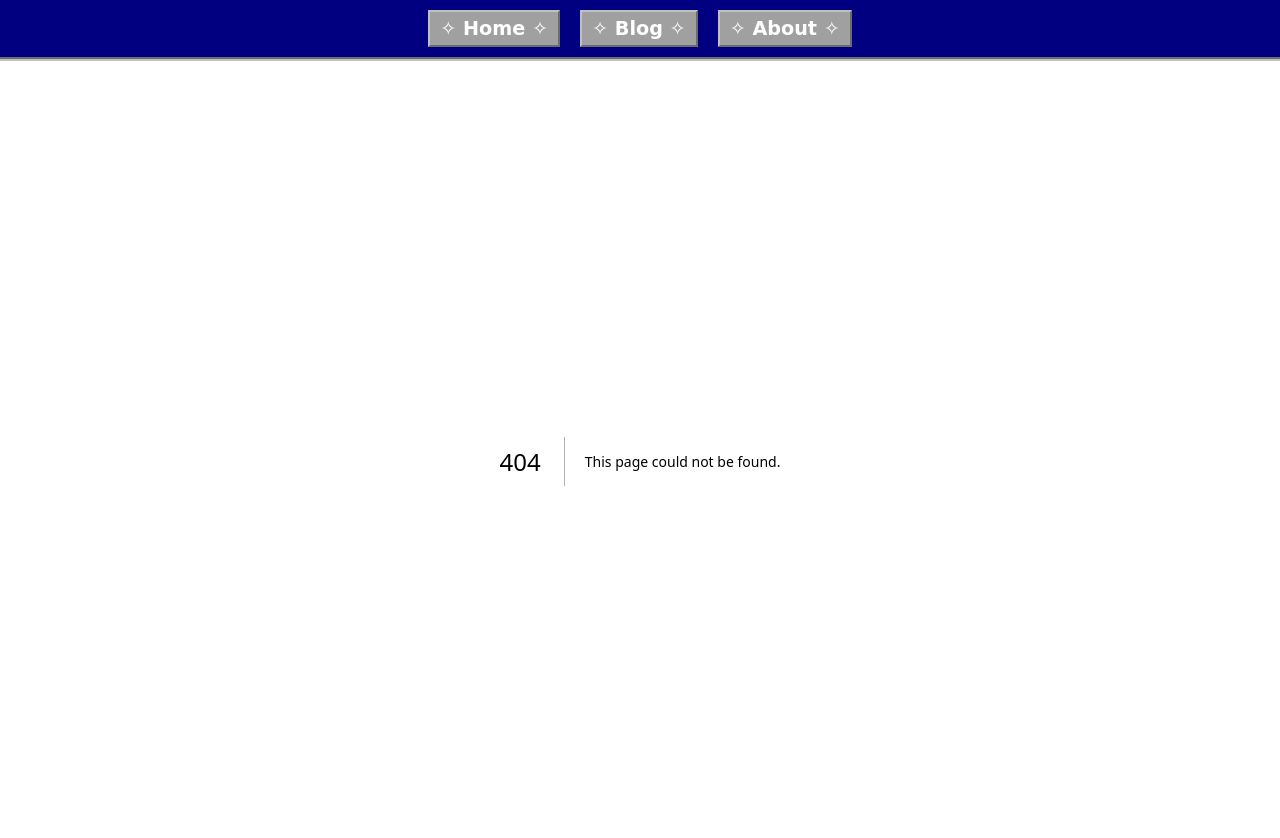
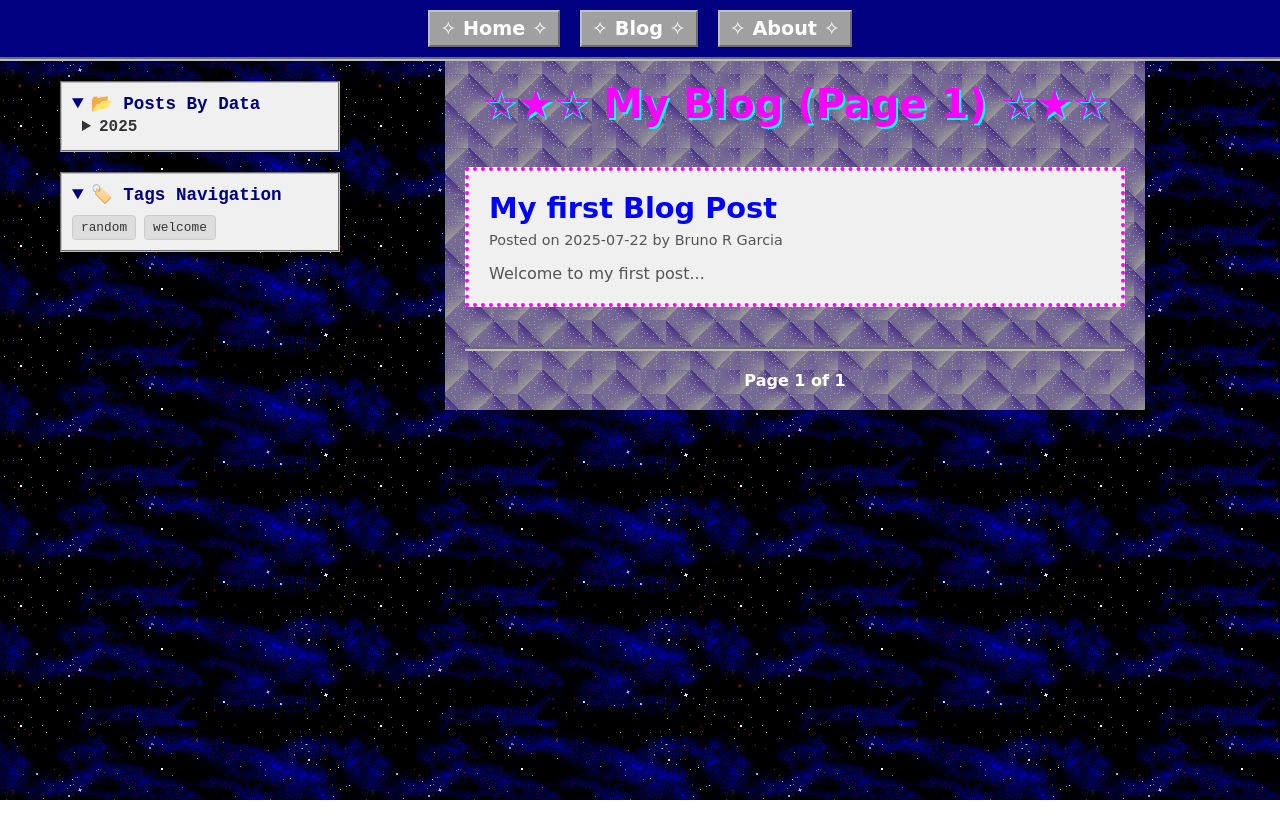
Before and after one commit to BrunoYDev/My-Blog, a Next.js app: page /blog/page/1 in a window 1280 px wide. Before the commit this address had no page. Shown: the top 838 px of the page. After the commit the page ends 800 px from the top, so only its background shows below. Built offline with nearby package versions, Linux system fonts and the light colour scheme.

Commit message:
Add: Blog pagination

```diff
--- a/src/app/blog/blog.module.css
+++ b/src/app/blog/blog.module.css
@@ -1,10 +1,10 @@
 .blogSection {
   width: 100%;
   max-width: 700px;
-  height: 100vh;
+  height: 100%;
   margin: 0 auto;
   padding: 20px;
-   background-image: url('/backgrounds/926glitter.gif');
+  background-image: url('/backgrounds/926glitter.gif');
   background-repeat: repeat;
   background-attachment: fixed;
 }
--- /dev/null
+++ b/src/app/blog/page/[pageNumber]/page.tsx
@@ -0,0 +1,50 @@
+import { getSortedPostsData } from '../../../../../lib/posts';
+import Link from 'next/link';
+import styles from '../../blog.module.css';
+import { PaginationControls } from '@/components/PaginationControls/PaginationControls' ;
+import { notFound } from 'next/navigation';
+
+const POSTS_PER_PAGE = 5;
+
+export async function generateStaticParams() {
+  const allPosts = getSortedPostsData();
+  const totalPages = Math.ceil(allPosts.length / POSTS_PER_PAGE);
+
+  return Array.from({ length: totalPages - 1 }, (_, i) => ({
+    pageNumber: (i + 2).toString(),
+  }));
+}
+
+export default function PaginatedBlogPage({ params }: { params: { pageNumber: string } }) {
+  const page = parseInt(params.pageNumber);
+  const allPosts = getSortedPostsData();
+  const totalPages = Math.ceil(allPosts.length / POSTS_PER_PAGE);
+
+  if (page > totalPages || page < 1) {
+    notFound();
+  }
+
+  const startIndex = (page - 1) * POSTS_PER_PAGE;
+  const postsToShow = allPosts.slice(startIndex, startIndex + POSTS_PER_PAGE);
+
+  return (
+    <section className={styles.blogSection}>
+      <h1 className={styles.pageTitle}>☆★☆ My Blog (Page {page}) ☆★☆</h1>
+      <div className={styles.postList}>
+        {postsToShow.map(({ id, date, title, excerpt, author }) => (
+          <article key={id} className={styles.postSnippet}>
+            <header>
+              <h2 className={styles.postTitle}>
+                <Link href={`/blog/${id}`} className={styles.postLink}>{title}</Link>
+              </h2>
+              <small className={styles.postMeta}>Posted on {date} by {author}</small>
+            </header>
+            <p className={styles.postExcerpt}>{excerpt}</p>
+          </article>
+        ))}
+      </div>
+
+      <PaginationControls currentPage={page} totalPages={totalPages} basePath="/blog" />
+    </section>
+  );
+}
```
Also changed, not shown: src/app/blog/page.tsx (+11 -13 lines).
